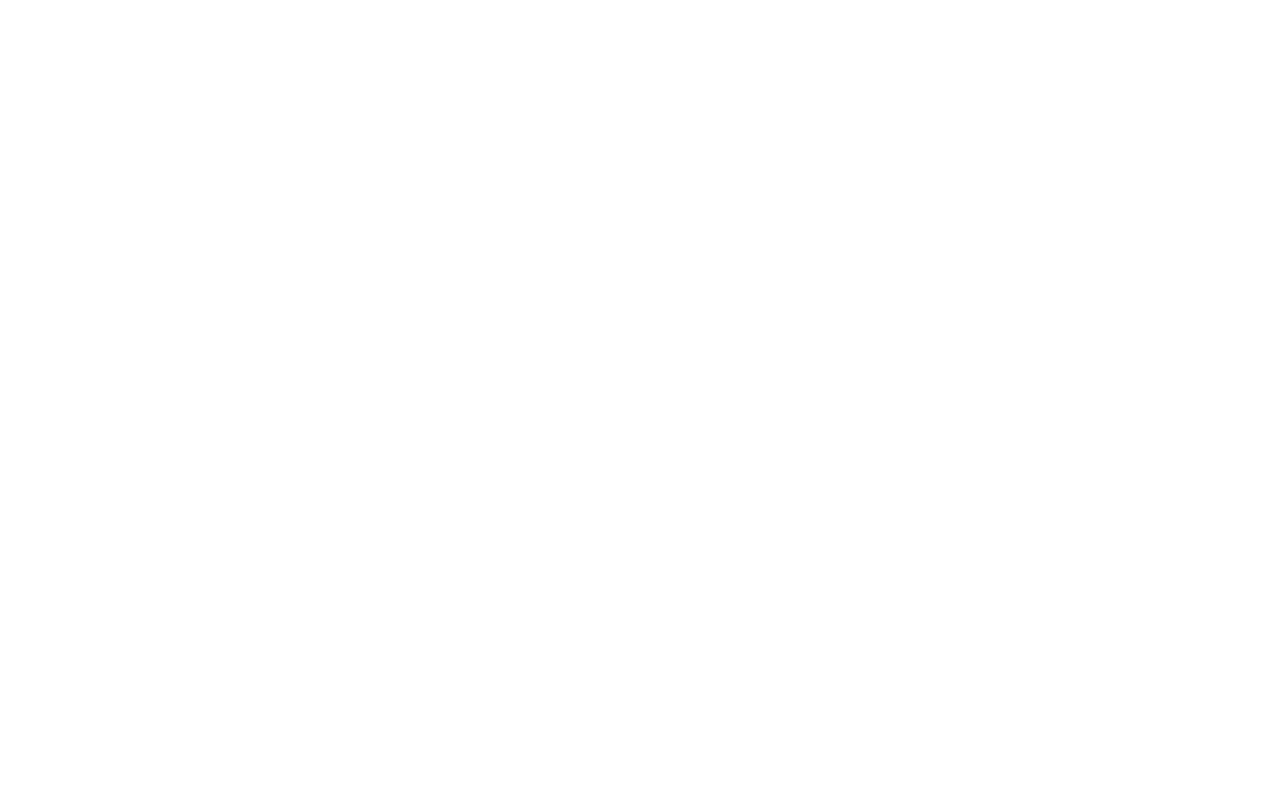
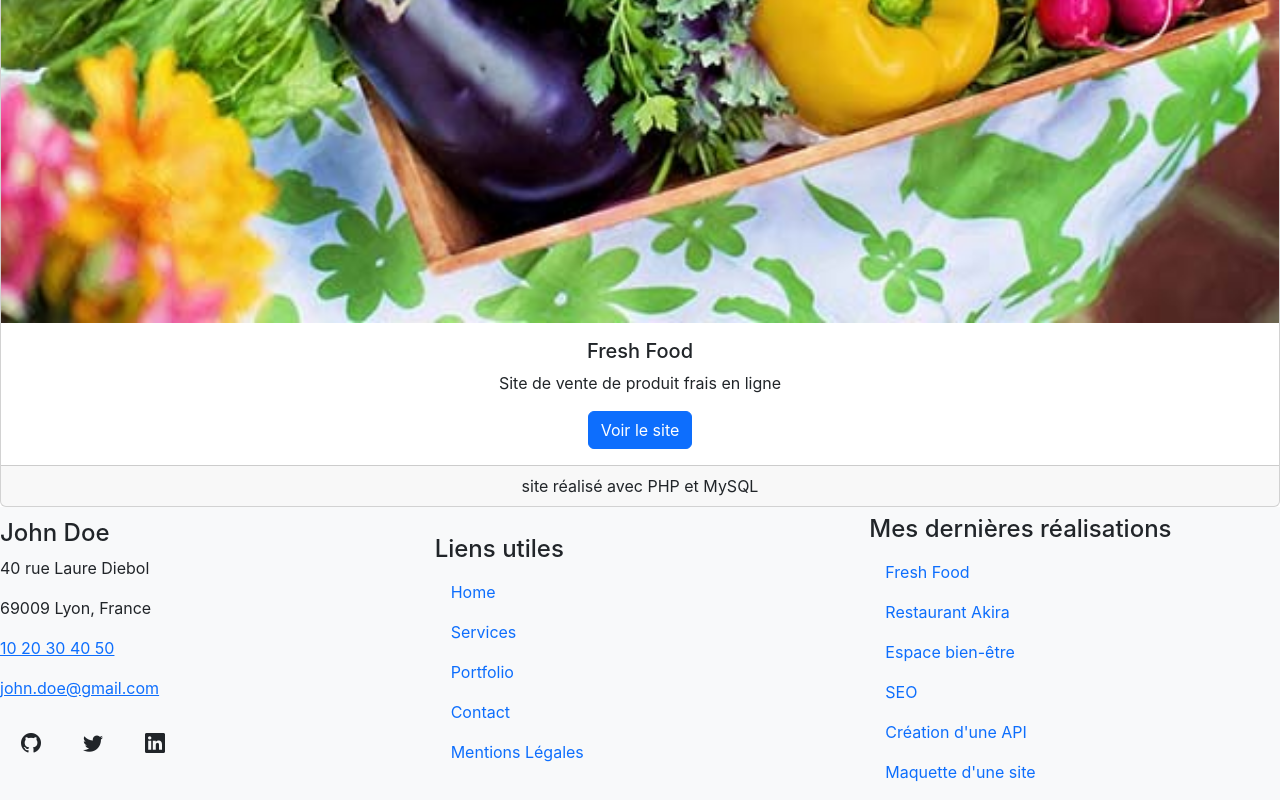
Before and after one commit to Meganrgt/regent_megan_portfolio_reactjs, a React (Create React App) app: page /portfolio in a window 1280 px wide. Shown: the part 686-1486 px from the top of the page. Before the commit the page ends 800 px from the top, so only its background shows below. Built offline with nearby package versions, Linux system fonts and the light colour scheme.

Commit message:
add card component

```diff
--- /dev/null
+++ b/src/components/card.jsx
@@ -0,0 +1,17 @@
+const Card = (props) => {
+    return (
+        <div class="card text-center" style={{width:'18 rem'}}>
+            <img src={props.imageLink} class="card-img-top" alt={props.cardTitle} />
+            <div class="card-body">
+                <h5 class="card-title">{props.cardTitle}</h5>
+                <p class="card-text">{props.cardText}</p>
+                <a href="#" class="btn btn-primary">Voir le site</a>
+            </div>
+            <div className="card-footer">
+                {props.cardFooter}
+            </div>
+        </div>
+    );
+}
+
+export default Card;
--- a/src/pages/portfolio.jsx
+++ b/src/pages/portfolio.jsx
@@ -1,9 +1,13 @@
+import Card from "../components/card";
 import H1Title from "../components/page-title";
+import ImageFreshFood from "../assets/images/portfolio/fresh-food.jpg";
+
 
 const Portfolio = () => {
     return (
         <div>
             <H1Title title="Portfolio" description="Voici quelques-unes de mes réalisations"/>
+            <Card imageLink={ImageFreshFood} cardTitle="Fresh Food" cardText="Site de vente de produit frais en ligne" cardFooter="site réalisé avec PHP et MySQL" />
         </div>
     )
 }
```
